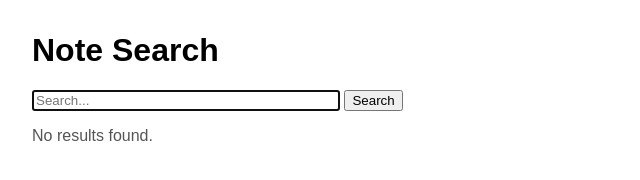
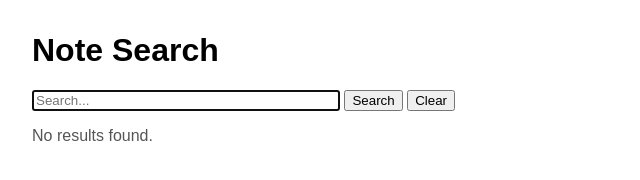
Before and after one commit to ogerardin/x_community_notes, a plain HTML site: page www/alpine.html in a window 1280 px wide. Shown: the whole page, without its empty margins (0-640 px from the left). Drawn offline with nearby package versions, Linux system fonts and the light colour scheme; no server answers.

Commit message:
Add clear button to reset search input in alpine.html

```diff
--- a/www/alpine.html
+++ b/www/alpine.html
@@ -177,6 +177,7 @@
             style="width: 300px;"
             x-init="$el.focus()">
         <button @click="fetchItems()">Search</button>
+        <button @click="search = ''">Clear</button>
     </div>
 
     <div class="error" x-show="error" x-text="error"></div>
```
